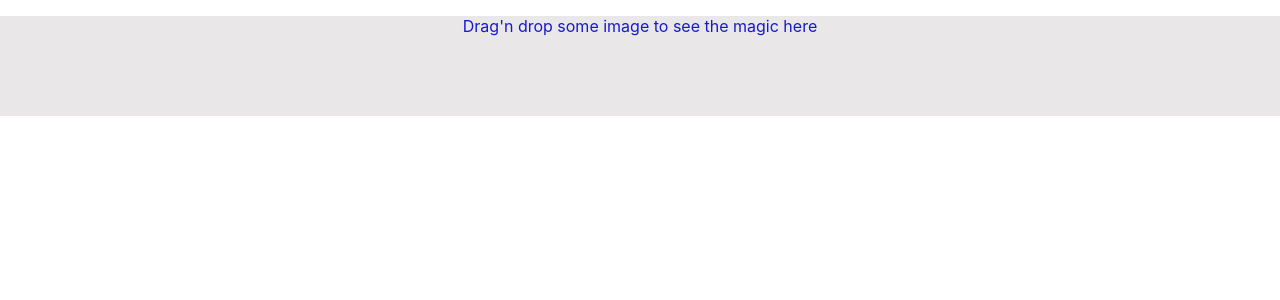
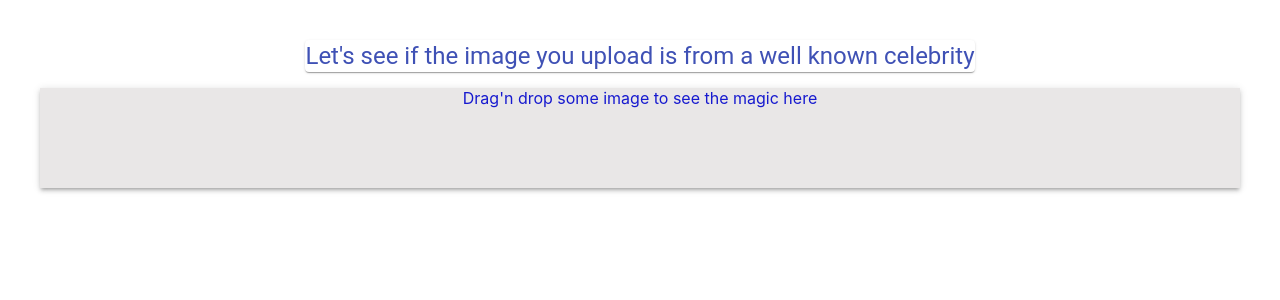
Before and after one commit to MinhPhu0304/Are-You-Celeb, a React (Create React App) app in the folder client/: page / in a window 1280 px wide. Shown: the top 300 px of the page. Built offline with nearby package versions, Linux system fonts and the light colour scheme.

Commit message:
Add some simple styling
It's still ugly but it has loading effect which is nice

```diff
--- a/client/package.json
+++ b/client/package.json
@@ -4,6 +4,7 @@
   "private": true,
   "dependencies": {
     "@material-ui/core": "^4.1.3",
+    "axios": "^0.19.0",
     "react": "^16.8.6",
     "react-dom": "^16.8.6",
     "react-dropzone": "^10.1.5",
--- a/client/src/App.css
+++ b/client/src/App.css
@@ -1,10 +1,11 @@
 .App {
   text-align: center;
+  margin: 40px
 }
 
 .Dropzone {
-  width: '100%';
   background-color: rgb(233, 231, 231);
+  margin-top: 10px;
   color: rgb(23, 26, 207);
   height: 100px
 }
--- a/client/src/App.js
+++ b/client/src/App.js
@@ -1,10 +1,23 @@
 import React from 'react';
-
+import Grid from '@material-ui/core/Grid'
+import Paper from '@material-ui/core/Paper'
+import Box from '@material-ui/core/Box'
+import Typography from '@material-ui/core/Typography'
+import CircularProgress from '@material-ui/core/CircularProgress'
 import Dropzone from 'react-dropzone'
 
 import './App.css';
+import axios from 'axios'
 
 class App extends React.Component {
+
+  constructor(props){
+    super(props)
+
+    this.state = {
+      startAnalyzingPic: false
+    }
+  }
 
   handleFileUpload = file => {
     // Only 1 file is allowed so the array only has 1 element
@@ -13,24 +26,43 @@ class App extends React.Component {
     fileReader.readAsBinaryString(image)
     fileReader.addEventListener('load', ({currentTarget}) => { // Nasty destructuring but it looks nice
       const { result } = currentTarget
+      this.setState({startAnalyzingPic : !this.state.startAnalyzingPic})
+      setTimeout(() => this.setState({startAnalyzingPic: !this.state.startAnalyzingPic}),1000)
       // TODO: Throw that to the back end using axios or what ever
     })
   }
 
+
+
   render(){
     return (
       <div className="App">
-
-        <Dropzone  multiple={false} onDrop={this.handleFileUpload}>
+        <Grid container alignContent="center" direction="column">
+          <Paper style={{}}>
+            <Typography variant="h5" component="h3" color="primary">
+              Let's see if the image you upload is from a well known celebrity
+            </Typography>
+          </Paper>
+        </Grid>
+        <Grid container direction="column" justify="space-between" alignItems="stretch">
+          <Box>
+            <Grid>
+              <Dropzone  multiple={false} onDrop={this.handleFileUpload} style={{margin: 4}}>
                 { ({getRootProps, getInputProps}) => (
-            <section >
+                  <Box boxShadow={3}>
                     <div className="Dropzone" {...getRootProps()}>
                       <input {...getInputProps()} />
                       <p id="uploadDesciption">Drag'n drop some image to see the magic here</p>
                     </div>
-            </section>
+                  </Box>
                 )}
               </Dropzone>
+            </Grid>
+          </Box>
+        </Grid>
+        <Grid>
+          { this.state.startAnalyzingPic ? (<CircularProgress style={{margin: '10px'}}/>) : ''}
+        </Grid>
       </div>
     );
   }
```
Also changed, not shown: 1 other file (tests, documents, lock files or other folders). Lines whose indentation alone changed are shown as unchanged.
